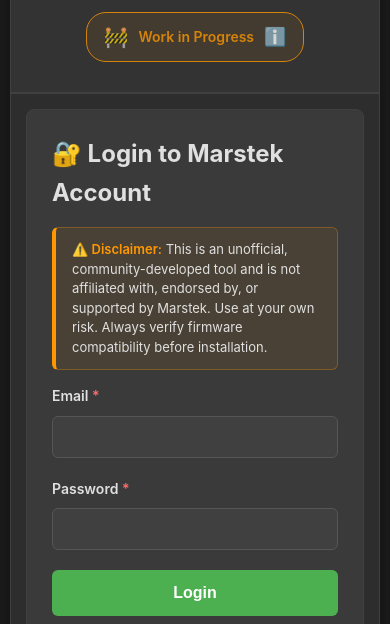
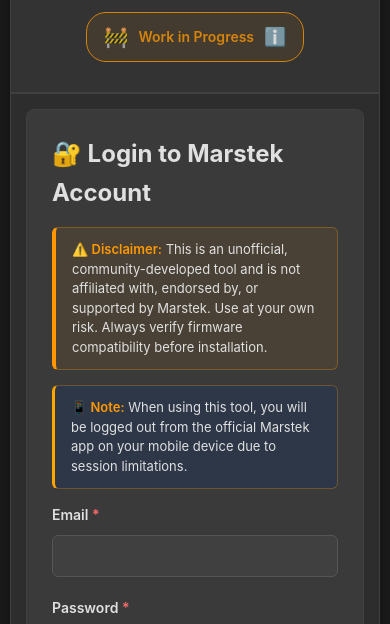
Before and after one commit to rweijnen/marstek-fw-checker, a website: page index.html in a window 390 px wide. Shown: the part 202-826 px from the top of the page. Drawn offline with Linux system fonts and the light colour scheme; no server answers.

Commit message:
Add session limitation notice to login page
Inform users that using this tool will log them out from the official
Marstek mobile app due to session limitations. This helps set proper
expectations and prevents confusion when users find themselves logged
out of the mobile app after using the web tool.

```diff
--- a/index.html
+++ b/index.html
@@ -24,6 +24,9 @@
                 <h2>🔐 Login to Marstek Account</h2>
                 <div class="disclaimer-notice">
                     <strong>⚠️ Disclaimer:</strong> This is an unofficial, community-developed tool and is not affiliated with, endorsed by, or supported by Marstek. Use at your own risk. Always verify firmware compatibility before installation.
+                </div>
+                <div class="disclaimer-notice" style="margin-top: 15px; background: #2d3748; border-left: 3px solid #FFA500;">
+                    <strong>📱 Note:</strong> When using this tool, you will be logged out from the official Marstek app on your mobile device due to session limitations.
                 </div>
                 <form id="loginForm">
                     <div class="form-group">
```
